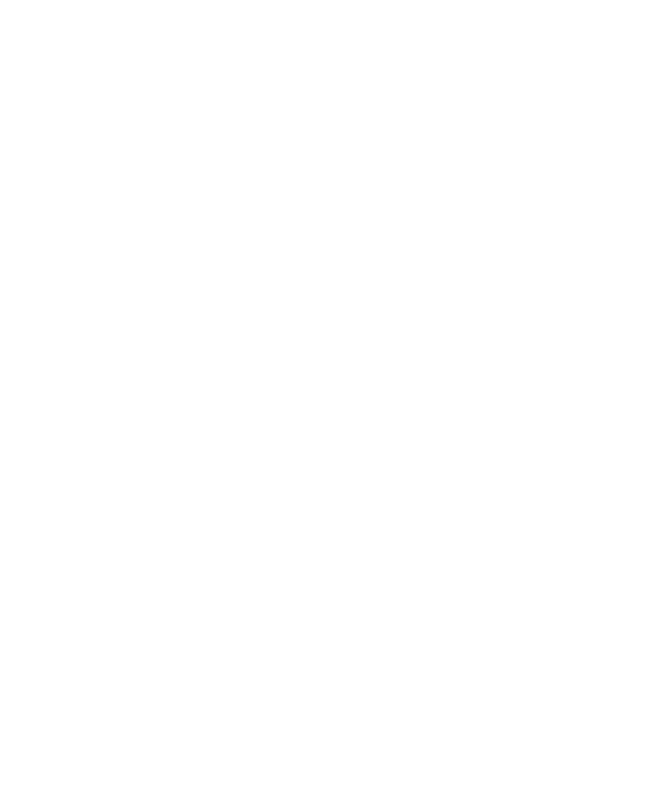
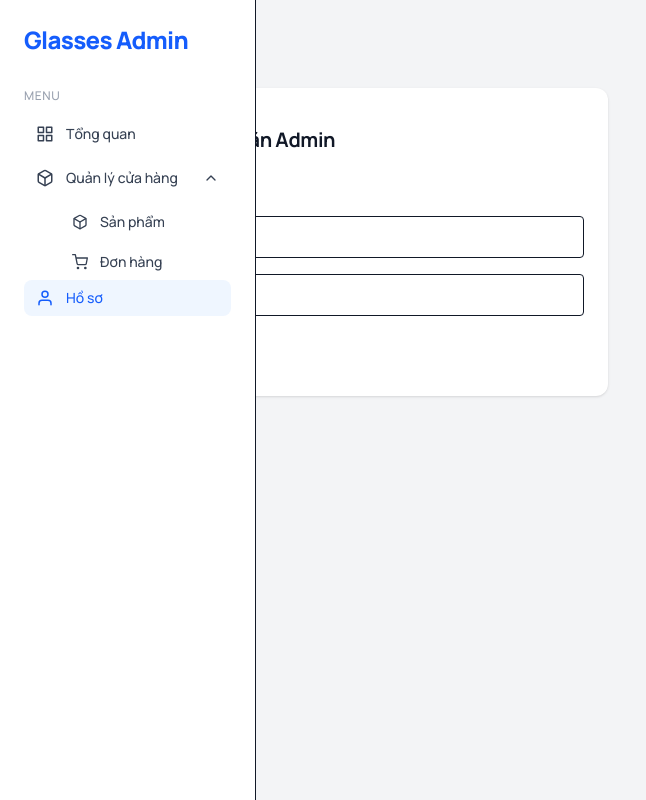
Before and after one commit to KhangTDse/SWP_391_Group5_Frontend, a React (Vite) app: page /dashboard/profile in a window 1280 px wide. Before the commit this address had no page. Shown: the whole page, without its empty margins (0-646 px from the left). Built offline with nearby package versions, Linux system fonts and the light colour scheme; grey boxes are pictures that could not be loaded.

Commit message:
Update 1 : Fix UI sidebar - Admin Dashboard

```diff
--- a/package.json
+++ b/package.json
@@ -11,8 +11,11 @@
   },
   "dependencies": {
     "@tailwindcss/vite": "^4.1.18",
+    "framer-motion": "^12.31.0",
+    "lucide-react": "^0.563.0",
     "react": "^19.2.0",
     "react-dom": "^19.2.0",
+    "react-icons": "^5.5.0",
     "react-router-dom": "^7.13.0",
     "rechart": "^0.0.1",
     "recharts": "^3.7.0",
--- a/src/App.jsx
+++ b/src/App.jsx
@@ -5,7 +5,7 @@ import LoginPage from "./pages/LoginPage.jsx";
 import RegisterPage from "./pages/RegisterPage.jsx"; // <--- 1. Import trang mới
 import ProductDetailPage from "./pages/ProductDetailPage.jsx";
 import ShopPage from "./pages/ShopPage.jsx";
-import AdminDashboard from "./pages/AdminDashboard.jsx";
+import AdminOverview from "./pages/AdminOverview";
 import StoreLayout from "./layout/StoreLayout";
 import AdminLayout from "./layout/AdminLayout";
 import AdminProducts from "./pages/AdminProducts.jsx";
@@ -14,8 +14,7 @@ import FrameSelectionPage from './pages/FrameSelectionPage';
 import PrescriptionPage from './pages/PrescriptionPage';
 import CartPage from "./pages/CartPage";
 import CheckoutPage from "./pages/CheckoutPage";
-import Header from './components/Header';
-import Footer from './components/Footer';
+import AdminProfile from "./pages/AdminProfile.jsx";
 
 function App() {
   return (
@@ -36,8 +35,8 @@ function App() {
         </Route>
 
         <Route element={<AdminLayout />}>
-          <Route path="/dashboard/" element={<AdminDashboard />} />
-          <Route path="/dashboard/products" element={<AdminProducts />} />
+          <Route path="/dashboard/" element={<AdminOverview />} />
+          <Route path="/dashboard/profile" element={<AdminProfile />} />
           <Route path="/dashboard/orders" element={<AdminOrders />} />
         </Route>
 
--- /dev/null
+++ b/src/components/AdminProfileCard.jsx
@@ -0,0 +1,40 @@
+import { adminInfo } from "../data/adminMock";
+
+function ProfileCard() {
+  return (
+    <div className="bg-white rounded-xl shadow p-6 max-w-xl">
+      <div className="flex items-center gap-6 mb-6">
+        <img
+          src={adminInfo.avatar}
+          alt="avatar"
+          className="w-20 h-20 rounded-full"
+        />
+
+        <div>
+          <h2 className="text-xl font-semibold">{adminInfo.name}</h2>
+          <p className="text-gray-500">{adminInfo.role}</p>
+        </div>
+      </div>
+
+      {/* Form chỉnh sửa */}
+      <div className="space-y-4">
+        <input
+          className="w-full border rounded px-4 py-2"
+          defaultValue={adminInfo.email}
+          placeholder="Email"
+        />
+        <input
+          className="w-full border rounded px-4 py-2"
+          defaultValue={adminInfo.phone}
+          placeholder="Số điện thoại"
+        />
+
+        <button className="bg-blue-600 text-white px-5 py-2 rounded hover:bg-blue-700">
+          Lưu thay đổi
+        </button>
+      </div>
+    </div>
+  );
+}
+
+export default ProfileCard;
--- a/src/components/AdminSidebar.jsx
+++ b/src/components/AdminSidebar.jsx
@@ -1,27 +1,110 @@
 import { NavLink } from "react-router-dom";
+import { useState } from "react";
+import { motion, AnimatePresence } from "framer-motion";
+import {
+  FiGrid,
+  FiChevronDown,
+  FiBox,
+  FiPlusSquare,
+  FiShoppingCart,
+  FiUser,
+} from "react-icons/fi";
 
-const menuClass = ({ isActive }) =>
-  `block px-3 py-2 rounded transition ${
-    isActive ? "bg-blue-100 text-blue-600 font-medium" : "hover:bg-gray-100"
-  }`;
+const linkClass = ({ isActive }) =>
+  `flex items-center gap-3 px-3 py-2 rounded-lg text-sm transition
+   ${
+     isActive
+       ? "bg-blue-50 text-blue-600 font-medium"
+       : "text-gray-700 hover:bg-gray-100"
+   }`;
 
 function AdminSidebar() {
+  const [openProduct, setOpenProduct] = useState(true);
+
   return (
-    <div className="w-64 bg-white border-r fixed h-screen p-6">
-      <h1 className="text-2xl font-bold mb-8">Dashboard</h1>
+    <aside className="fixed left-0 top-0 h-screen w-64 bg-white border-r px-6 py-6 font-admin">
+      {/* Tên shop */}
+      <h1 className="text-2xl font-bold text-blue-600 mb-8">
+        Glasses Admin
+      </h1>
 
-      <nav className="space-y-2 text-gray-700">
-        <NavLink to="/dashboard" end className={menuClass}>
-          Overview
-        </NavLink>
-        <NavLink to="/dashboard/products" className={menuClass}>
-          Products
-        </NavLink>
-        <NavLink to="/dashboard/orders" className={menuClass}>
-          Orders
-        </NavLink>
-      </nav>
-    </div>
+      {/* Menu label */}
+      <p className="text-xs text-gray-400 uppercase mb-3 tracking-wider">
+        Menu
+      </p>
+
+      {/* Tổng quan */}
+      <NavLink
+        to="/dashboard"
+        className={linkClass}
+        end
+      >
+        <FiGrid size={18} />
+        Tổng quan
+      </NavLink>
+
+      {/* Quản lý cửa hàng - CÓ sổ */}
+      <div className="mt-2">
+        <button
+          onClick={() => setOpenProduct(!openProduct)}
+          className="flex w-full items-center justify-between px-3 py-2 rounded-lg text-gray-700 hover:bg-gray-100 transition"
+        >
+          <div className="flex items-center gap-3">
+            <FiBox size={18} />
+            <span className="text-sm font-medium">
+              Quản lý cửa hàng
+            </span>
+          </div>
+
+          <motion.span
+            animate={{ rotate: openProduct ? 180 : 0 }}
+            transition={{ duration: 0.2 }}
+          >
+            <FiChevronDown />
+          </motion.span>
+        </button>
+
+        {/* Sub menu */}
+        <AnimatePresence>
+          {openProduct && (
+            <motion.div
+              initial={{ height: 0, opacity: 0 }}
+              animate={{ height: "auto", opacity: 1 }}
+              exit={{ height: 0, opacity: 0 }}
+              transition={{ duration: 0.25 }}
+              className="ml-9 mt-2 space-y-1 overflow-hidden"
+            >
+              <NavLink
+                to="/dashboard/products"
+                className={linkClass}
+              >
+                <FiBox size={16} />
+                Sản phẩm
+              </NavLink>
+
+
+
+              <NavLink
+                to="/dashboard/orders"
+                className={linkClass}
+              >
+                <FiShoppingCart size={16} />
+                Đơn hàng
+              </NavLink>
+            </motion.div>
+          )}
+        </AnimatePresence>
+      </div>
+
+      {/* Hồ sơ */}
+      <NavLink
+        to="/dashboard/profile"
+        className={linkClass}
+      >
+        <FiUser size={18} />
+        Hồ sơ
+      </NavLink>
+    </aside>
   );
 }
 
--- a/src/data/adminMock.js
+++ b/src/data/adminMock.js
@@ -1,36 +1,120 @@
-export const statCards = [
+/* ============================
+   ADMIN DASHBOARD MOCK DATA
+   ============================ */
+
+/* ===== THỐNG KÊ TỔNG QUAN ===== */
+export const dashboardStats = [
   {
-    title: "Total Orders",
-    value: "1,245",
-    change: "+12%",
+    id: 1,
+    title: "Tổng sản phẩm",
+    value: 128,
   },
   {
-    title: "Revenue",
-    value: "$32,540",
-    change: "+8%",
+    id: 2,
+    title: "Đơn hàng hôm nay",
+    value: 32,
   },
   {
-    title: "Products",
-    value: "320",
-    change: "+5%",
+    id: 3,
+    title: "Khách hàng",
+    value: 540,
   },
   {
-    title: "Customers",
-    value: "1,120",
-    change: "+9%",
+    id: 4,
+    title: "Doanh thu",
+    value: "12.400.000 ₫",
   },
 ];
 
-export const revenueData = [
-  { name: "Jan", revenue: 4000 },
-  { name: "Feb", revenue: 3000 },
-  { name: "Mar", revenue: 5000 },
-  { name: "Apr", revenue: 4500 },
-  { name: "May", revenue: 6000 },
+/* ===== ĐƠN HÀNG GẦN ĐÂY ===== */
+export const recentOrders = [
+  {
+    id: "DH001",
+    customer: "Nguyễn Văn A",
+    status: "Hoàn thành",
+    total: "1.200.000 ₫",
+  },
+  {
+    id: "DH002",
+    customer: "Trần Thị B",
+    status: "Đang xử lý",
+    total: "800.000 ₫",
+  },
+  {
+    id: "DH003",
+    customer: "Lê Hoàng C",
+    status: "Đang giao",
+    total: "2.300.000 ₫",
+  },
 ];
 
-export const categoryData = [
-  { name: "Eyeglasses", value: 400 },
-  { name: "Sunglasses", value: 300 },
-  { name: "Lenses", value: 300 },
+/* ===== DANH SÁCH SẢN PHẨM ===== */
+export const productsMock = [
+  {
+    id: 1,
+    name: "Gọng kính Kim loại HMK-01",
+    category: "Gọng kính",
+    price: 950000,
+    stock: 12,
+  },
+  {
+    id: 2,
+    name: "Tròng kính chống ánh sáng xanh",
+    category: "Tròng kính",
+    price: 1200000,
+    stock: 20,
+  },
+  {
+    id: 3,
+    name: "Gọng kính nhựa dẻo HMK-02",
+    category: "Gọng kính",
+    price: 750000,
+    stock: 8,
+  },
 ];
+
+/* ===== DANH SÁCH ĐƠN HÀNG ===== */
+export const ordersMock = [
+  {
+    id: "ORD001",
+    customer: "Nguyễn Văn A",
+    status: "Hoàn thành",
+    total: 1200000,
+    date: "2026-02-01",
+  },
+  {
+    id: "ORD002",
+    customer: "Trần Thị B",
+    status: "Chưa hoàn thành",
+    total: 800000,
+    date: "2026-02-02",
+  },
+  {
+    id: "ORD003",
+    customer: "Lê Hoàng C",
+    status: "Đang giao",
+    total: 2300000,
+    date: "2026-02-03",
+  },
+];
+
+/* ===== DATA CHO CHART (OVERVIEW) ===== */
+export const revenueChartData = [
+  { day: "T2", revenue: 3000000 },
+  { day: "T3", revenue: 4500000 },
+  { day: "T4", revenue: 2800000 },
+  { day: "T5", revenue: 5200000 },
+  { day: "T6", revenue: 6100000 },
+  { day: "T7", revenue: 7200000 },
+  { day: "CN", revenue: 4000000 },
+];
+
+
+/* ======= HỒ SƠ ADMIN */
+export const adminInfo = {
+  name: "Nguyễn Văn Admin",
+  role: "Quản trị viên",
+  email: "admin@eyewear.vn",
+  phone: "0909 123 456",
+  avatar: "https://i.pravatar.cc/150?img=12",
+};
--- a/src/layout/AdminLayout.jsx
+++ b/src/layout/AdminLayout.jsx
@@ -1,14 +1,14 @@
 import { Outlet } from "react-router-dom";
 import AdminSidebar from "../components/AdminSidebar";
-
+import "../styles/admin-font.css"
 function AdminLayout() {
   return (
-    <div className="flex h-screen bg-gray-100">
+    <div className=" admin-root flex h-screen bg-gray-100">
       {/* Sidebar cố định */}
       <AdminSidebar />
 
       {/* Nội dung bên phải */}
-      <div className="flex-1 overflow-y-auto">
+      <div className="admin-root flex-1 overflow-y-auto">
         <Outlet />
       </div>
     </div>
--- /dev/null
+++ b/src/pages/AdminProfile.jsx
@@ -0,0 +1,12 @@
+import ProfileCard from "../components/AdminProfileCard";
+
+function AdminProfile() {
+  return (
+    <div className="p-8">
+      <h1 className="text-2xl font-bold mb-6">Hồ sơ cá nhân</h1>
+      <ProfileCard />
+    </div>
+  );
+}
+
+export default AdminProfile;
--- /dev/null
+++ b/src/styles/admin-font.css
@@ -0,0 +1,35 @@
+/* ===== ADMIN FONT (FINAL) ===== */
+@import url("https://fonts.googleapis.com/css2?family=Manrope:wght@400;500;600;700;800&display=swap");
+
+/* Chỉ áp dụng cho admin */
+.admin-root {
+  font-family: "Manrope", system-ui, -apple-system, BlinkMacSystemFont,
+    "Segoe UI", Roboto, sans-serif;
+  font-weight: 500;
+  color: #111827; /* gray-900 */
+}
+
+/* Headings */
+.admin-root h1 {
+  font-weight: 800;
+  letter-spacing: -0.03em;
+}
+
+.admin-root h2,
+.admin-root h3 {
+  font-weight: 700;
+  letter-spacing: -0.02em;
+}
+
+/* Text */
+.admin-root p,
+.admin-root span,
+.admin-root td {
+  font-weight: 500;
+}
+
+/* Numbers / stats nhìn đã hơn */
+.admin-root .stat-number {
+  font-weight: 800;
+  letter-spacing: -0.01em;
+}
```
Also changed, not shown: src/pages/AdminOverview.jsx (renamed from src/pages/AdminDashboard.jsx), 1 other file (tests, documents, lock files or other folders).
